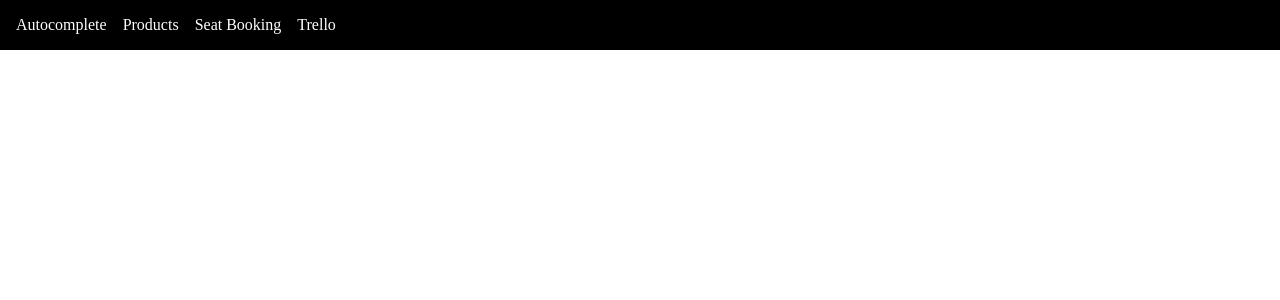
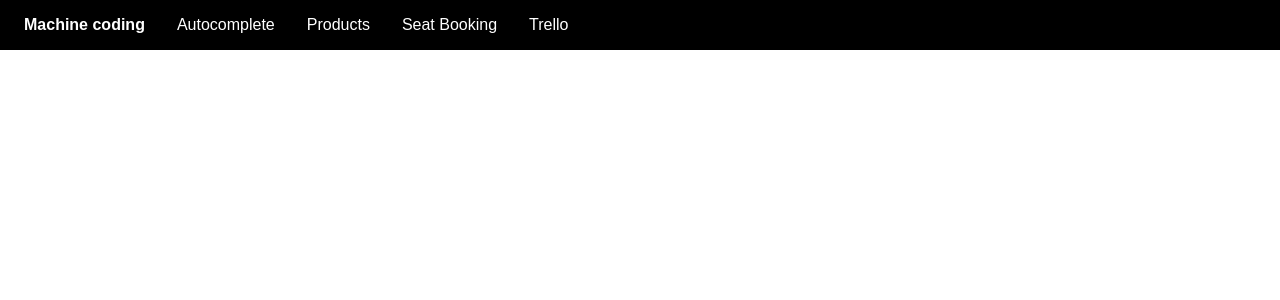
Before and after one commit to indrasisdatta/react-machine-coding, a React (Vite) app: page / in a window 1280 px wide. Shown: the top 300 px of the page. Built offline with nearby package versions, Linux system fonts and the light colour scheme.

Commit message:
Header styling, moved to separate component folder

```diff
--- a/src/App.tsx
+++ b/src/App.tsx
@@ -1,31 +1,15 @@
 import "./App.css";
-import { BrowserRouter, NavLink } from "react-router-dom";
-import { Router } from "./Router";
+import { BrowserRouter } from "react-router-dom";
+import { AppRouter } from "./AppRouter";
+import Header from "./components/Header";
 
 function App() {
   return (
     <BrowserRouter>
-      <header>
-        <ul className="menu-items">
-          <li>
-            <NavLink to="/autocomplete">Autocomplete</NavLink>
-          </li>
-          <li>
-            <NavLink to="/products">Products</NavLink>
-          </li>
-          <li>
-            <NavLink to="/seat-booking">Seat Booking</NavLink>
-          </li>
-          <li>
-            <NavLink to="/trello">Trello</NavLink>
-          </li>
-        </ul>
-      </header>
-      <body>
-        <div className="container">
-          <Router />
-        </div>
-      </body>
+      <Header />
+      <div className="container">
+        <AppRouter />
+      </div>
     </BrowserRouter>
   );
 }
--- a/src/Router.tsx
+++ b/src/AppRouter.tsx
@@ -12,7 +12,7 @@ const SeatBookingComp = lazy(() =>
 );
 const TrelloComp = lazy(() => import("./pages/Trello/Trello"));
 
-export const Router = () => {
+export const AppRouter = () => {
   return (
     <Routes>
       <Route
--- /dev/null
+++ b/src/components/Header.tsx
@@ -0,0 +1,43 @@
+import React from "react";
+import { NavLink, useLocation } from "react-router-dom";
+
+const Header = () => {
+  const { pathname } = useLocation();
+  console.log("Pathname", pathname);
+
+  const menuClass = (urlCheck: string) => {
+    return pathname === "/" + urlCheck ? "active" : "";
+  };
+
+  return (
+    <header>
+      <ul className="menu-items">
+        <li>
+          <span className="text-white app-name">Machine coding</span>
+        </li>
+        <li>
+          <NavLink to="/autocomplete" className={menuClass("autocomplete")}>
+            Autocomplete
+          </NavLink>
+        </li>
+        <li>
+          <NavLink to="/products" className={menuClass("products")}>
+            Products
+          </NavLink>
+        </li>
+        <li>
+          <NavLink to="/seat-booking" className={menuClass("seat-booking")}>
+            Seat Booking
+          </NavLink>
+        </li>
+        <li>
+          <NavLink to="/trello" className={menuClass("trello")}>
+            Trello
+          </NavLink>
+        </li>
+      </ul>
+    </header>
+  );
+};
+
+export default Header;
--- a/src/index.css
+++ b/src/index.css
@@ -1,18 +1,33 @@
+* {
+  font-family: Arial, Helvetica, sans-serif;
+}
 body {
   margin: 0;
 }
 .menu-items {
   margin: 0;
-  padding: 1em;
   background: #000;
+  padding: 0 1.5em;
 }
 .menu-items li {
   display: inline-block;
-  margin-right: 1em;
+}
+.menu-items li a:hover,
+.menu-items li a.active {
+  background-color: #757474;
 }
 .menu-items li a {
   color: #fff;
   text-decoration: none;
+  padding: 1em;
+  display: inline-block;
+}
+.text-white {
+  color: #fff;
+}
+.app-name {
+  margin-right: 1em;
+  font-weight: 600;
 }
 
 .container {
```
